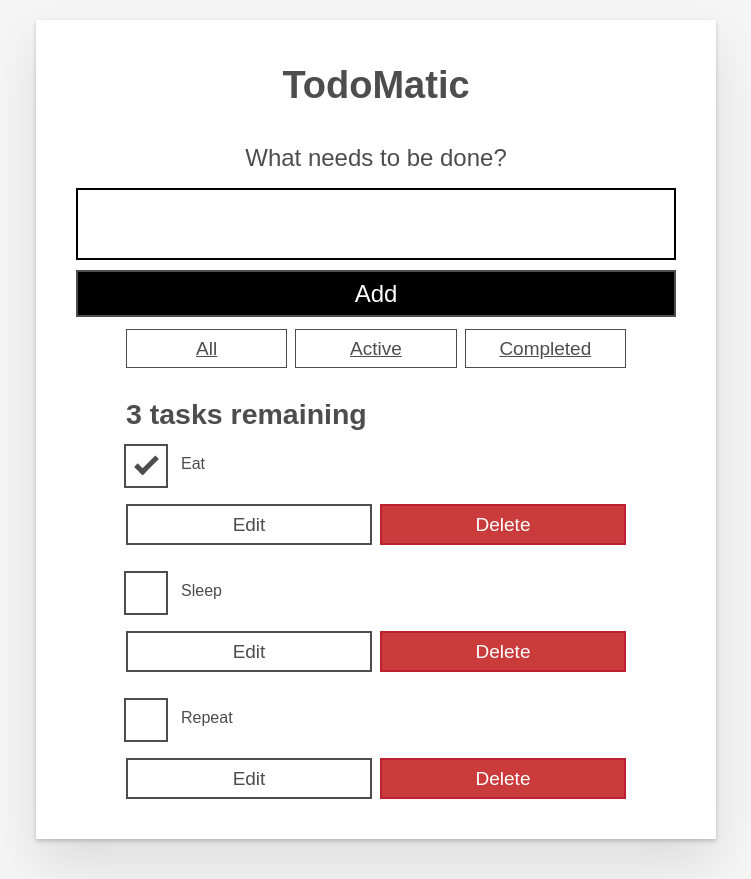
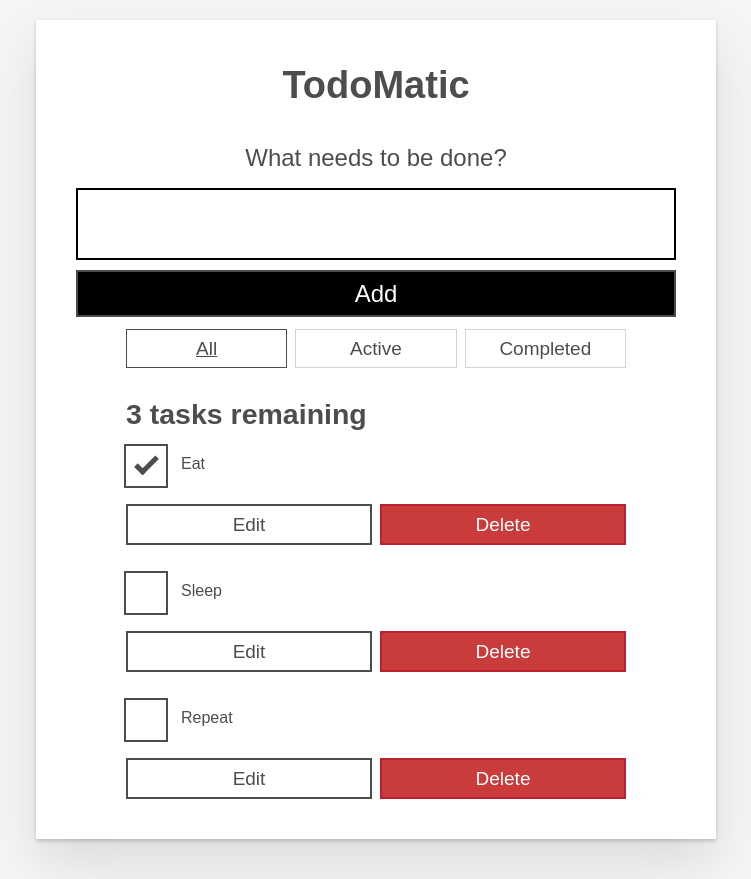
Before and after one commit to ue-an/react-todolist, a React (Create React App) app: page / in a window 1280 px wide. Shown: the whole page, without its empty margins (264-1015 px from the left). Built offline with nearby package versions, Linux system fonts and the light colour scheme.

Commit message:
added task function

```diff
--- a/package.json
+++ b/package.json
@@ -6,6 +6,7 @@
     "@testing-library/jest-dom": "^5.16.5",
     "@testing-library/react": "^13.4.0",
     "@testing-library/user-event": "^13.5.0",
+    "nanoid": "^4.0.1",
     "react": "^18.2.0",
     "react-dom": "^18.2.0",
     "react-scripts": "5.0.1",
--- a/src/App.js
+++ b/src/App.js
@@ -3,22 +3,66 @@ import './App.css';
 import { Todo } from './components/Todo';
 import { Form } from './components/Form';
 import { FilterButton } from './components/FilterButtons';
+import { useState } from 'react';
+import { nanoid } from 'nanoid';
 
 function App(props) {
+  const [tasks, setTasks] = useState(props.tasks);
+
+  const addTask = name => {
+    const newTask = { id: `todo-${nanoid()}`, name, completed: false};
+    setTasks([...tasks, newTask]);
+  }
+
+  const toggleTaskCompleted = id => {
+    const updatedTasks = tasks.map((task) => {
+      //if this task has the same ID as the edited task
+      if(id === task.id){
+        //use object spread to make a new object
+        //whose 'completed' prop has been inverted
+        return {...task, completed: !task.completed}
+      }
+      return task;
+    });
+    setTasks(updatedTasks);
+  }
+
   //displays data in browser>inspect>console
   // console.log(props.tasks);
-  const taskList = props.tasks?.map((task) => <Todo
+  const taskList = tasks?.map((task) => (
+  <Todo
   id={task.id}
   name={task.name}
   completed={task.completed}
   key={task.id}
-  />);
+  toggleTaskCompleted={toggleTaskCompleted}
+  />));
+  const filterbtnsList = props.filterbtns?.map((filterbtn) => (
+  <FilterButton
+  label={filterbtn.label}
+  pressed={filterbtn.pressed}
+  id={filterbtn.id}
+  key={filterbtn.id}
+  />));
+
+  let taskNoun = taskList.length !== 1 ? 'tasks' : 'task';
+  let headingText = `${taskList.length} ${taskNoun} remaining`;
+
   return (
     <div className='todoapp stack-large'>
       <h1>TodoMatic</h1>
-      <Form />
-      <FilterButton />
-      <h2 id='list-heading'>3 tasks remaining</h2>
+
+      <Form
+      addTask={addTask}
+       />
+
+      <div className='filters btn-group stack-exception'>
+        {/* <FilterButton label="all" pressed="true"/>
+        <FilterButton label="active" pressed="false"/>
+        <FilterButton label="completed" pressed="false"/> */}
+        {filterbtnsList}
+      </div>
+      <h2 id='list-heading'>{ headingText }</h2>
       <ul role="list"
       className='todo-list stack-large stack-exception'
       aria-labelledby='list-heading'
--- a/src/components/FilterButtons.js
+++ b/src/components/FilterButtons.js
@@ -1,24 +1,12 @@
 import React from "react";
 
-const FilterButton = (props) => {
+const FilterButton = props => {
  return (
-  <div className='filters btn-group stack-exception'>
-        <button type='button' className='btn toggle-btn' aria-pressed='true'>
+        <button type='button' className='btn toggle-btn' aria-pressed={ props.pressed } id={props.id}>
           <span className='visually-hidden'>Show </span>
-          <span>all</span>
+          <span>{ props.label }</span>
           <span className='visually-hidden'> tasks</span>
         </button>
-        <button type='button' className='btn toggle-btn' aria-pressed='true'>
-          <span className='visually-hidden'>Show </span>
-          <span>Active</span>
-          <span className='visually-hidden'> tasks</span>
-        </button>
-        <button type='button' className='btn toggle-btn' aria-pressed='true'>
-          <span className='visually-hidden'>Show </span>
-          <span>Completed</span>
-          <span className='visually-hidden'> tasks</span>
-        </button>
-      </div>
  );
 }
 
--- a/src/components/Form.js
+++ b/src/components/Form.js
@@ -1,8 +1,23 @@
-import React from "react";
+import React, { useState } from "react";
 
 const Form = (props) => {
+  const [name, setName] = useState('');
+
+  const handleChange = e => {
+    setName(e.target.value);
+  }
+
+  const handleSubmit = e => {
+    e.preventDefault();
+    if (name !== "" || name !== null) {
+      props.addTask(name);
+      setName("");
+    }
+
+  }
+
  return (
-  <form>
+  <form onSubmit={handleSubmit}>
         <h2 className='label-wrapper'>
           <label htmlFor='new-todo-input' className='label__lg'>
             What needs to be done?
@@ -14,6 +29,8 @@ const Form = (props) => {
         name='text'
         autoComplete='off'
         type="text"
+        value={name}
+        onChange={handleChange}
         />
         <button type='submit' className='btn btn__primary btn__lg'>
           Add
--- a/src/components/Todo.js
+++ b/src/components/Todo.js
@@ -3,7 +3,12 @@ const Todo = props => {
  return (
   <li className="todo stack-small">
           <div className="c-cb">
-            <input id="todo-0" type="checkbox" defaultChecked={props.completed} />
+            <input
+            id="todo-0"
+            type="checkbox"
+            defaultChecked={props.completed}
+            onChange={() => props.toggleTaskCompleted(props.id)}
+             />
             <label className="todo-label" htmlFor={props.id}>
               {props.name}
             </label>
--- a/src/index.js
+++ b/src/index.js
@@ -10,10 +10,16 @@ const DATA = [
   {id: "todo-2", name: "Repeat", completed: false}
 ];
 
+const FILTERBTNS = [
+  {label: "all", pressed: "true", id: "fbtn-0"},
+  {label: "active", pressed: "false", id: "fbtn-1"},
+  {label: "completed", pressed: "false", id: "fbtn-2"},
+];
+
 const root = ReactDOM.createRoot(document.getElementById('root'));
 root.render(
   <React.StrictMode>
-    <App tasks={DATA}/>
+    <App tasks={DATA} filterbtns={FILTERBTNS}/>
   </React.StrictMode>
 );
 
```
Also changed, not shown: 1 other file (tests, documents, lock files or other folders).
